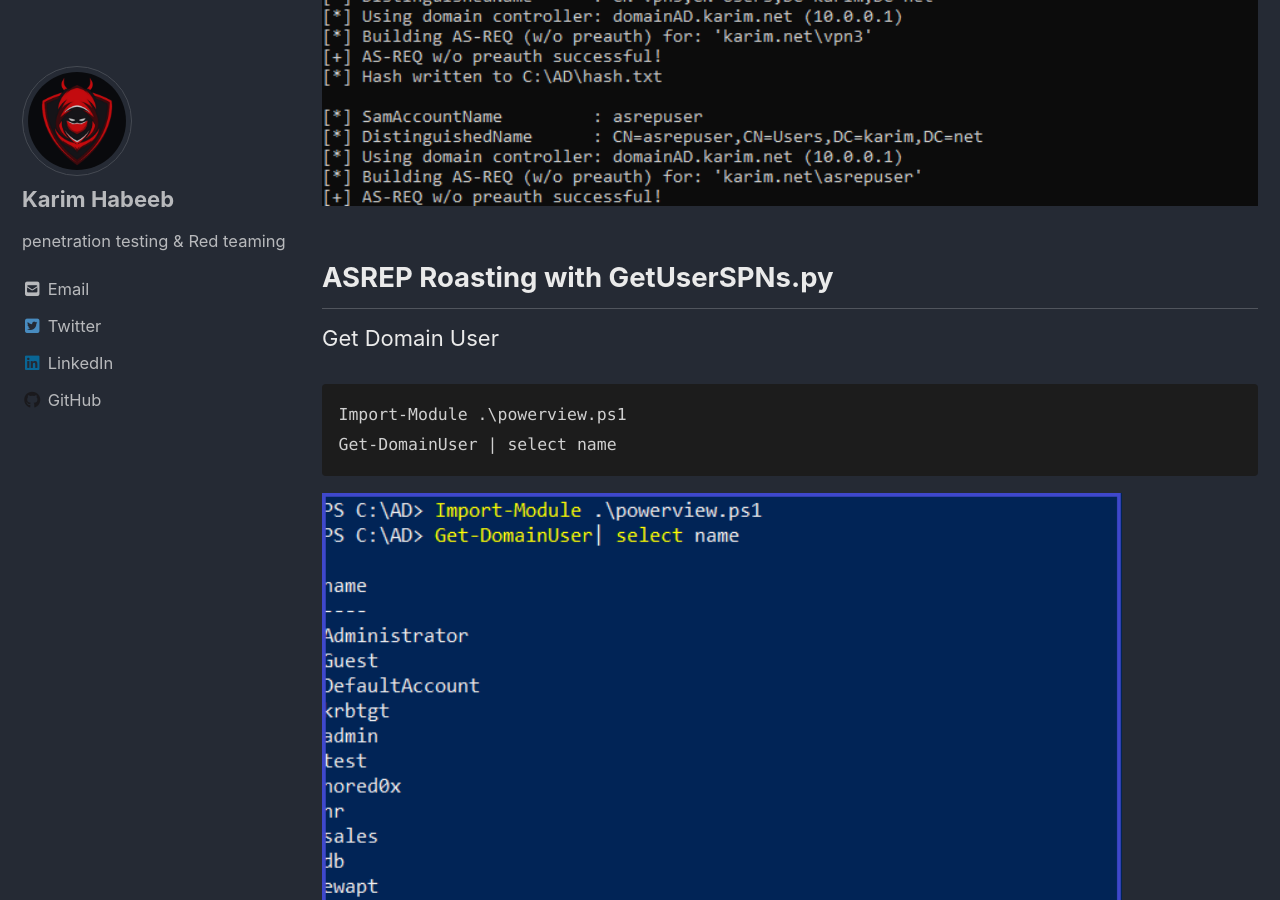
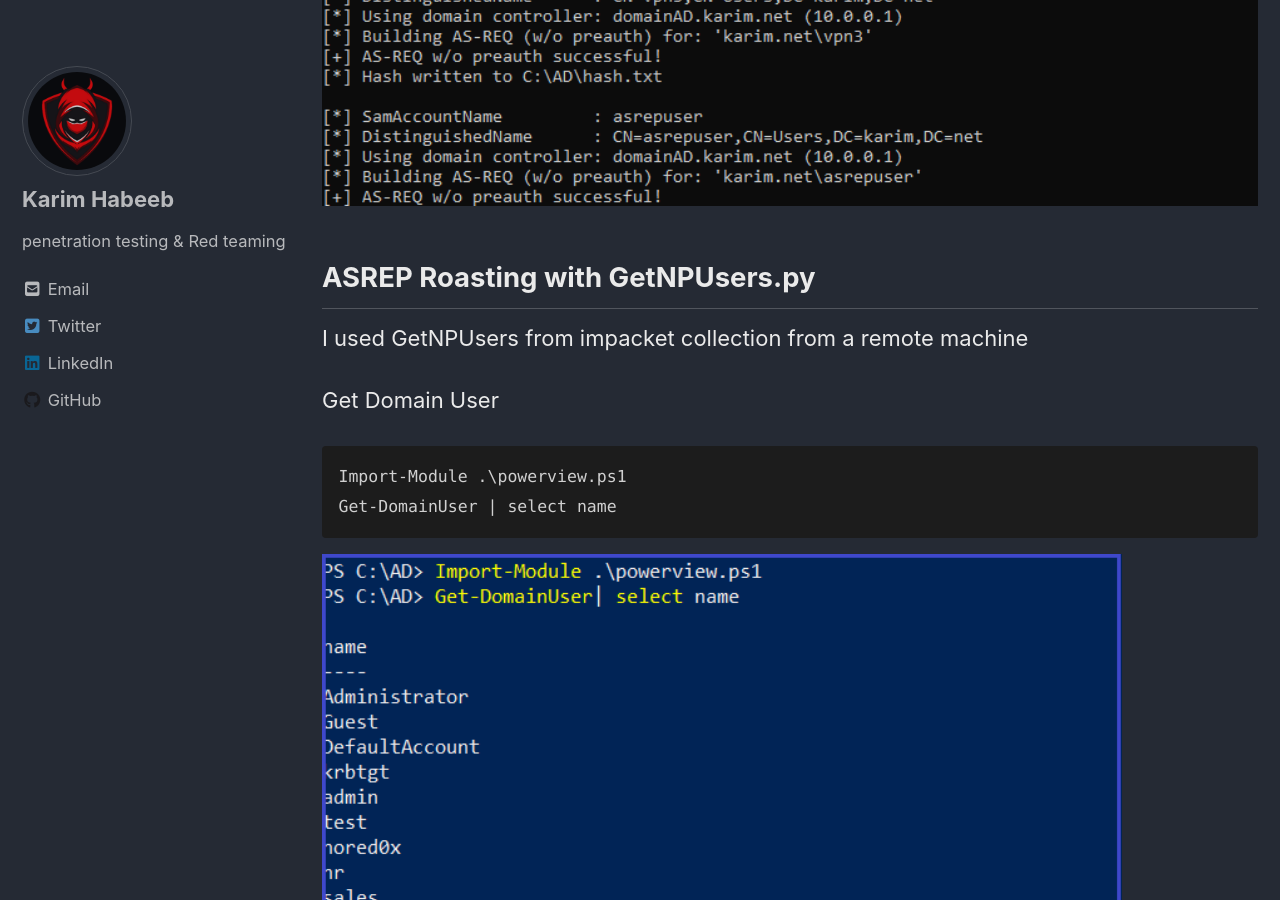
Before and after one commit to NoRed0x/NoRed0x.github.io, a Jekyll site: the page built from _posts/Red-Teaming/2021-07-12- Kerberos-AS-REP-Roasting.md, in a window 1280 px wide and 900 px high, scrolled down 4994 px. Built offline with Jekyll 4.4.1, drawn with Linux system fonts in a browser that asks for light colours; cached includes are drawn as plain includes; nearby versions of some CDN libraries; some of the changed text lies outside the part shown.

Commit message:
Update 2021-07-12- Kerberos-AS-REP-Roasting.md

````diff
--- a/_posts/Red-Teaming/2021-07-12- Kerberos-AS-REP-Roasting.md
+++ b/_posts/Red-Teaming/2021-07-12- Kerberos-AS-REP-Roasting.md
@@ -65,7 +65,9 @@ Rubeus.exe asreproast /format:john /outfile:hash.txt
 
 <img src="/img/asrep/save.PNG" alt="Getting-gz" width="1000" height="200">
 
-## ASREP Roasting with  GetUserSPNs.py
+## ASREP Roasting with  GetNPUsers.py
+I used GetNPUsers from impacket collection from a remote machine
+
 Get Domain User
 ```
 Import-Module .\powerview.ps1
````
